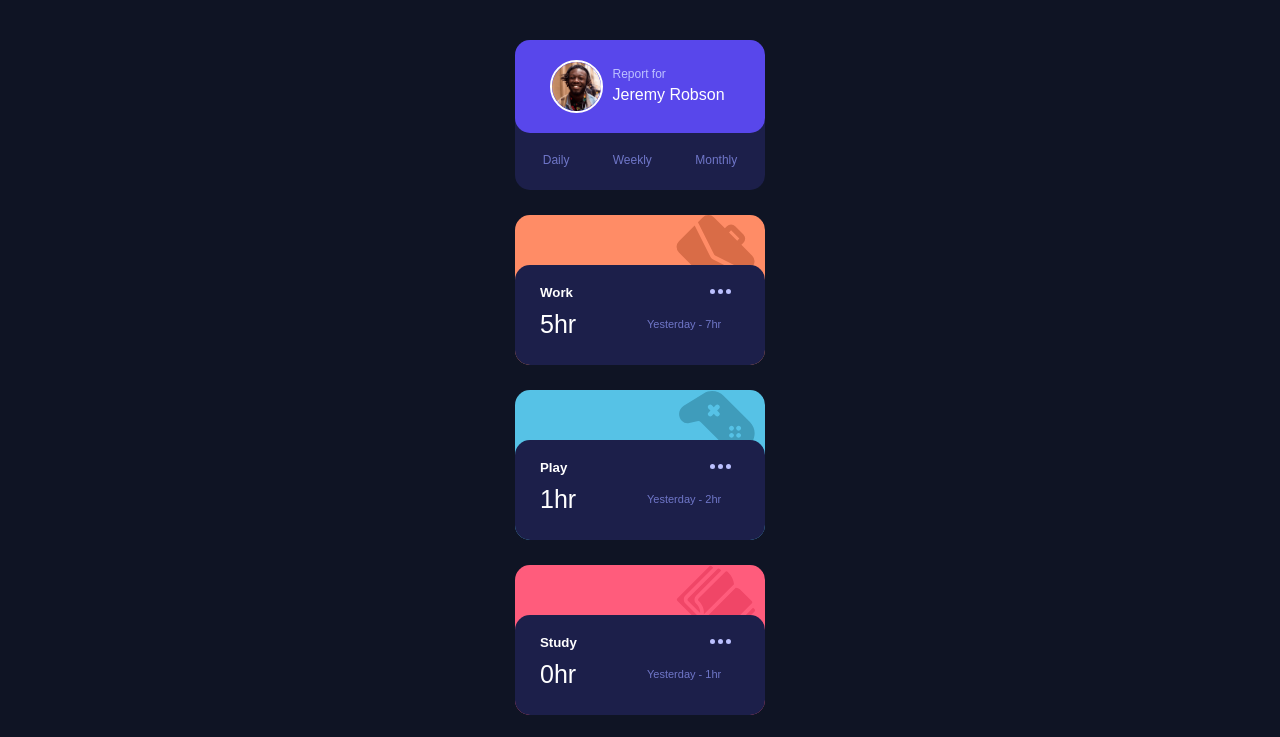
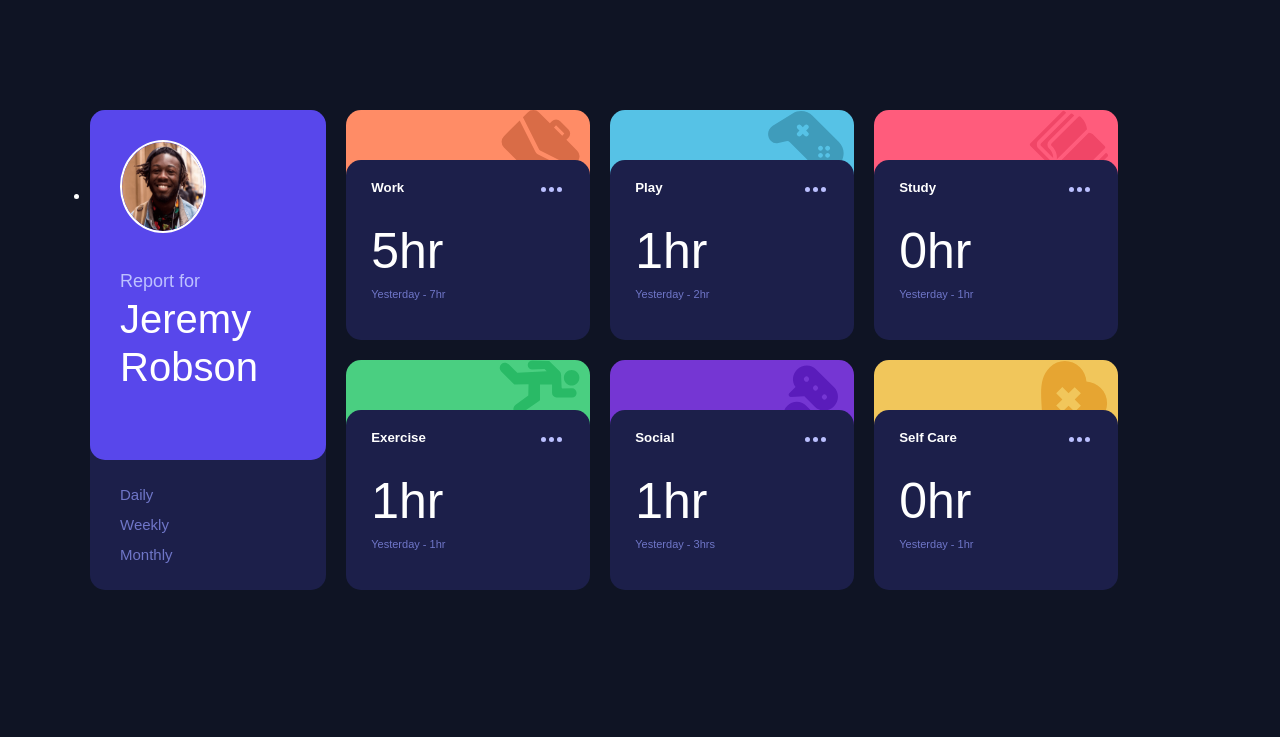
Before and after one commit to paumnc/project4_timetracking, a plain HTML site: page index.html in a window 1280 px wide. Shown: the top 737 px of the page. Drawn offline with Linux system fonts and the light colour scheme.

Commit message:
min-width done

```diff
--- a/style.css
+++ b/style.css
@@ -78,7 +78,6 @@ ul {
 li {
     display: inline-block;
     margin-left: 40px;
-
     color: var(--desaturated-blue);
 }
 li:hover {
@@ -136,7 +135,7 @@ li:hover {
   color: white;
   box-sizing: border-box;
   padding: 10px 25px 20px 25px;
-    background: var(--dark-blue);
+  background: var(--dark-blue);
     border-radius: 15px;
     height: 100px;
     position: relative;
@@ -164,12 +163,98 @@ li:hover {
     font-family: 'Rubik', sans-serif;
     font-weight: 300;
 }
-.weekly, .lastweek, .monthly, .lastmonth, .daily, .yesterday {
-    display: none;
+
+@media only screen and (min-width: 900px) {
+.container{
+        max-width: 1100px;
+        width: 100%;
+        height: 500px;
+        display: flex;
+        position: absolute;
+        flex-wrap:  nowrap;
+    top: 50%;
+    left: 50%;
+    transform: translate(-50%, -50%);
+    margin-top: -40px;
+
 }
 
-.attribution {
-    font-size: 14px;
-    margin-top: 20px;
+.table {
+    display: flex;
+    flex-direction: row;
+    flex-wrap: wrap;
+    height: 500px;
+    width: 1000px;
+}
+.content {
+     margin: 0 20px 0 0;
+     border-radius: 15px;
+     height: 150px;
+}
+
+.contenttext {
+height: 180px;
+width: 244px;
+top: 40px;
+ display: block;
+ grid-template-columns: none;
+ grid-template-rows: none;
+}
+ .ellipsis {
+     margin-left: 170px;
+     display: flex;
+     margin-top: -8px;
+ }
+ h5 {
+     width: 80px;
+ }
+.timeframes {
+    margin-top: 30px;
+    font-size: 50px !important;
+}
+.previoustimeframes {
+    margin-left: 0px !important;
+}
+.navigation {
+    height: 480px;
+    width: 280px;
+    margin-right: 20px;
+}
+.navA {
+    height: 350px;
+    display:list-item;
+    padding: -20px;
+}
+
+.jeremy {
+    width: 44%;
+    height: 30%;
+    border-radius: 50%;
+    margin: 10px 0 30px -90px;
+}
+
+.navbody {
+    font-size: 18px;
+}
+
+h1 {
+    font-size: 40px;
+    line-height: 1.2;
+}
+li {
+display: block;
+text-align: left;
+font-size: 15px;
+line-height: 2;
+padding-left: 30px;
 
 }
+footer {
+  display: none;
+}
+
+}
+.attribution {
+    font-size: 12px;
+    margin-top: 20px;
+}
```
